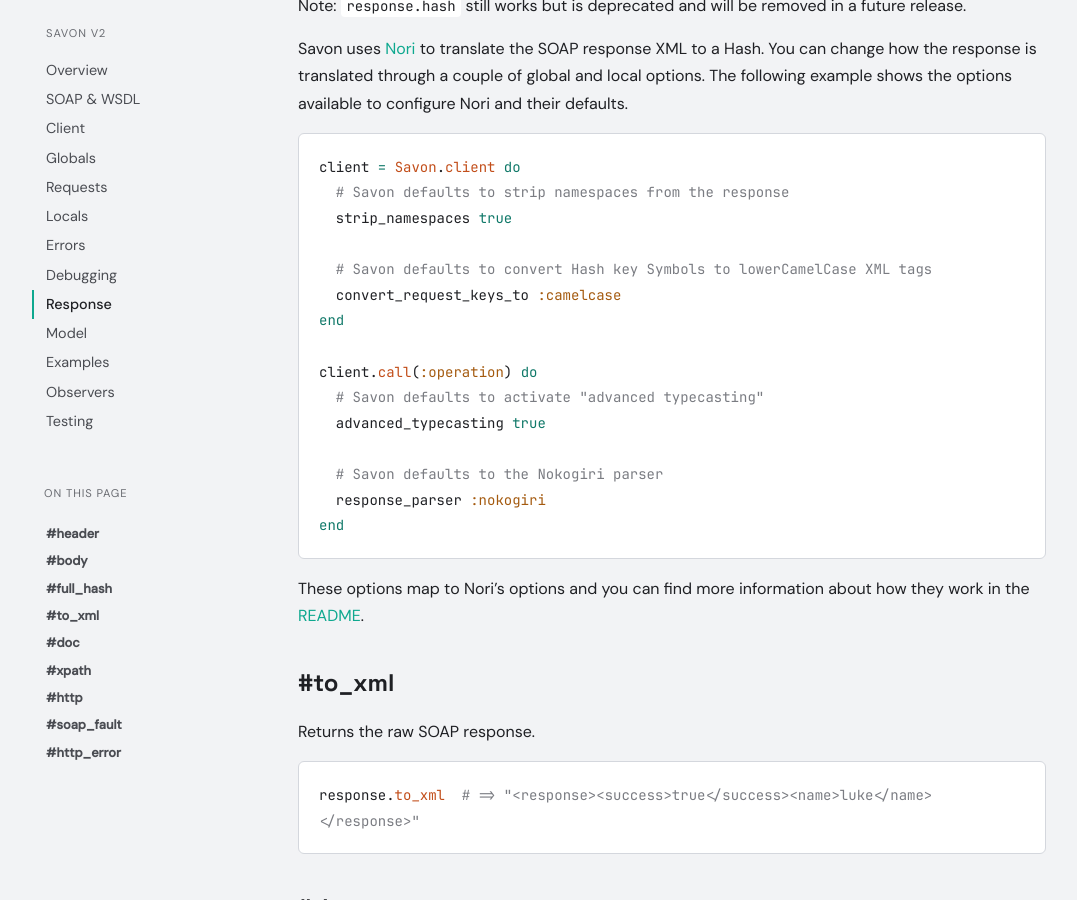
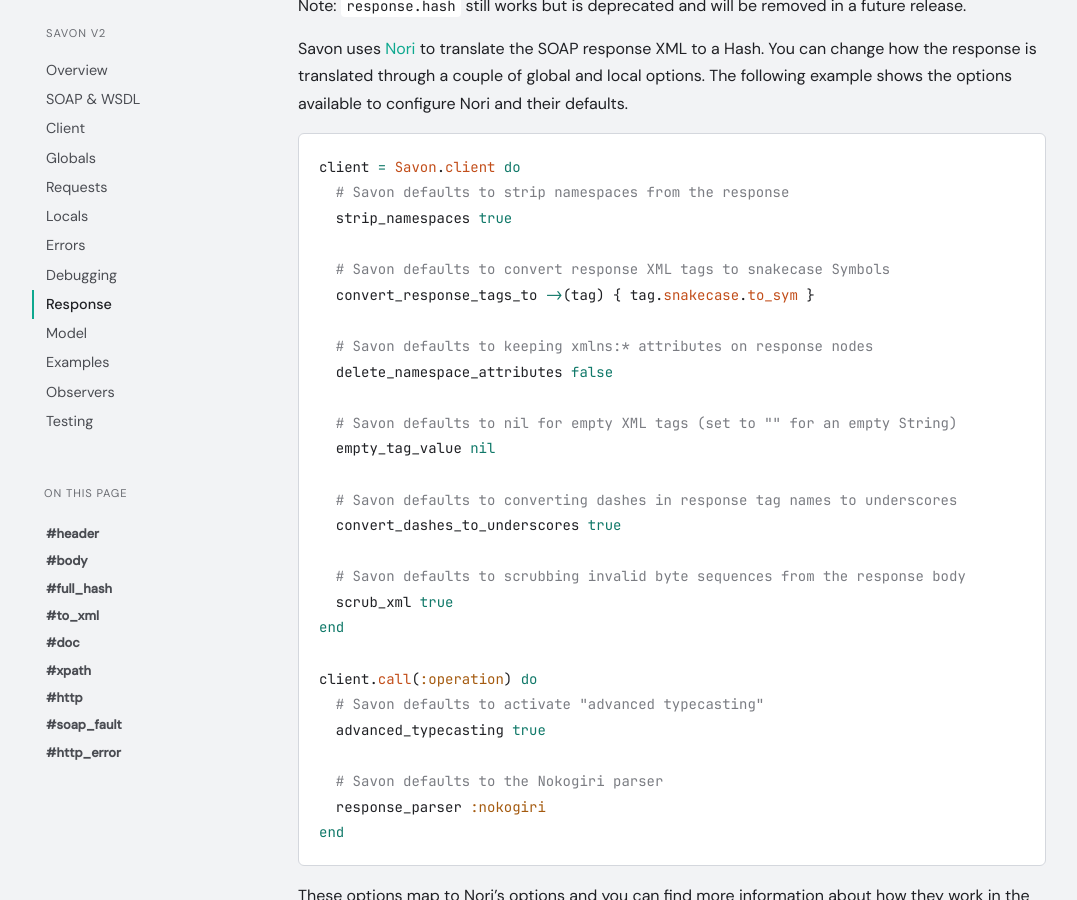
Before and after one commit to savonrb/savonrb.github.io, a Jekyll site: the page built from version2/response.md, in a window 1280 px wide and 900 px high, scrolled down 866 px. Shown: the whole window, without its empty margins (94-1171 px from the left). Built offline with Jekyll 4.4.1, drawn with Linux system fonts in a browser that asks for light colours.

Commit message:
Document actual response options

```diff
--- a/version2/response.md
+++ b/version2/response.md
@@ -46,8 +46,20 @@
   # Savon defaults to strip namespaces from the response
   strip_namespaces true
 
-  # Savon defaults to convert Hash key Symbols to lowerCamelCase XML tags
-  convert_request_keys_to :camelcase
+  # Savon defaults to convert response XML tags to snakecase Symbols
+  convert_response_tags_to ->(tag) { tag.snakecase.to_sym }
+
+  # Savon defaults to keeping xmlns:* attributes on response nodes
+  delete_namespace_attributes false
+
+  # Savon defaults to nil for empty XML tags (set to "" for an empty String)
+  empty_tag_value nil
+
+  # Savon defaults to converting dashes in response tag names to underscores
+  convert_dashes_to_underscores true
+
+  # Savon defaults to scrubbing invalid byte sequences from the response body
+  scrub_xml true
 end
 
 client.call(:operation) do
```
